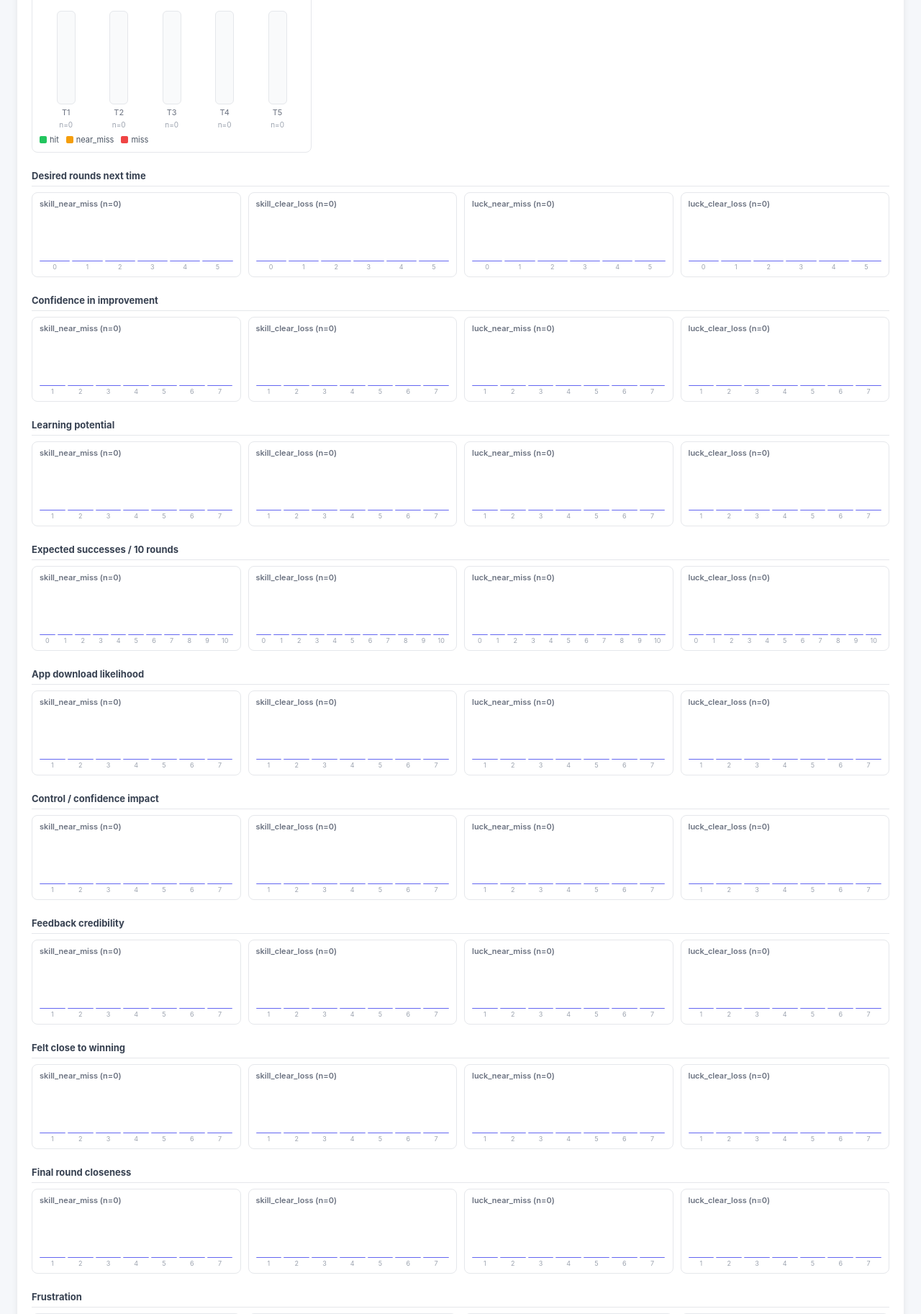
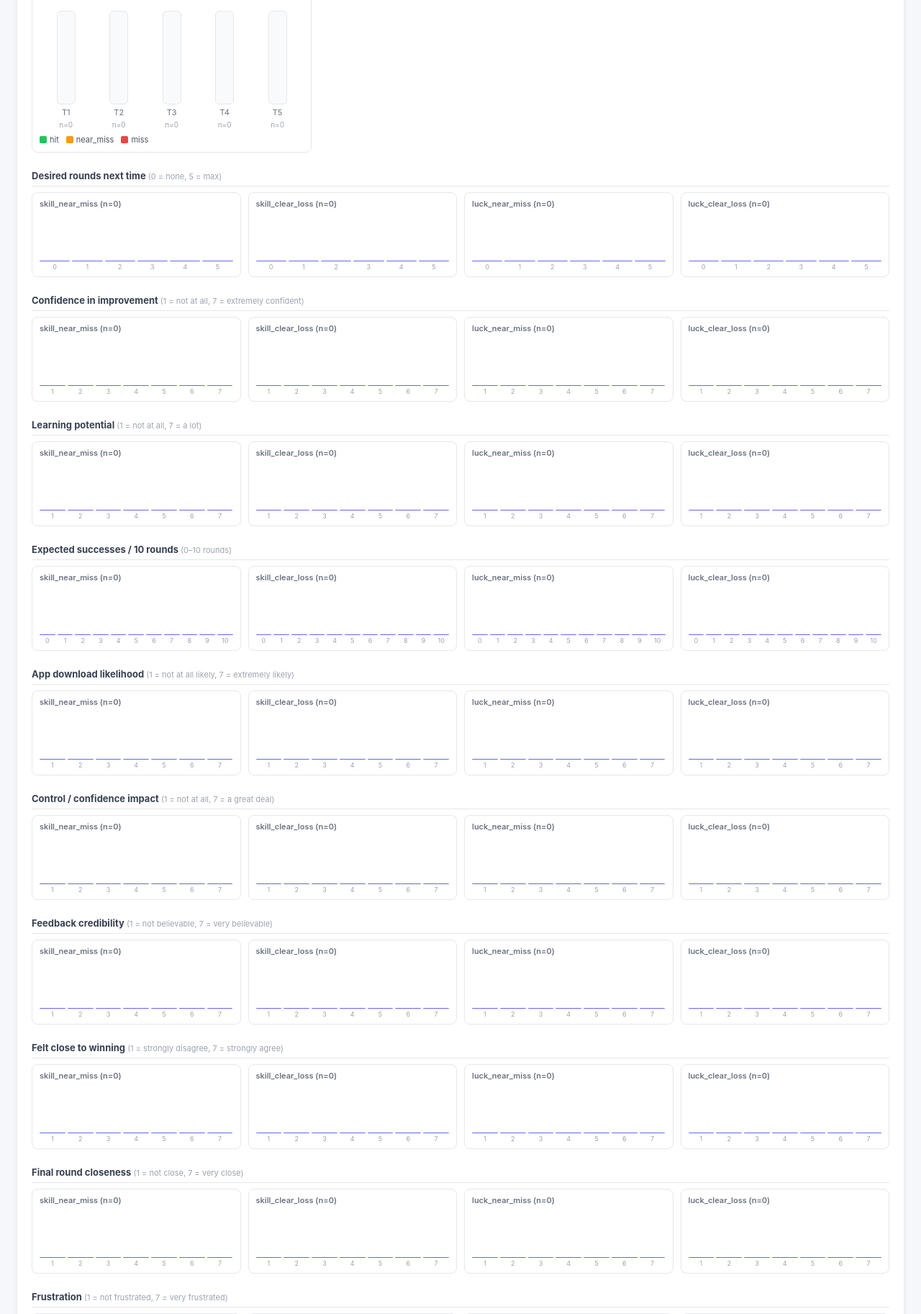
Before and after one commit to samuelfraley-bse/near-miss-experiment, a Flask app: page /dashboard in a window 1280 px wide. Shown: the part 1278-3103 px from the top of the page at 72% size. Run offline with Flask 3, Linux system fonts and the light colour scheme; tables that the repository leaves empty hold one stand-in row (values such as "Sample post"); some libraries are stand-ins or nearby versions.

Commit message:
update titles for histograms

```diff
--- a/templates/dashboard.html
+++ b/templates/dashboard.html
@@ -211,18 +211,18 @@
         let hideDev = true;
         const CONDITION_ORDER = ['skill_near_miss', 'skill_clear_loss', 'luck_near_miss', 'luck_clear_loss'];
         const SURVEY_QUESTIONS = [
-            { key: 'desired_rounds_next_time', label: 'Desired rounds next time', min: 0, max: 5 },
-            { key: 'improvement_confidence',   label: 'Confidence in improvement', min: 1, max: 7 },
-            { key: 'learning_potential',        label: 'Learning potential', min: 1, max: 7 },
-            { key: 'expected_success',          label: 'Expected successes / 10 rounds', min: 0, max: 10 },
-            { key: 'app_download_likelihood',   label: 'App download likelihood', min: 1, max: 7 },
-            { key: 'confidence_impact',         label: 'Control / confidence impact', min: 1, max: 7 },
-            { key: 'feedback_credibility',      label: 'Feedback credibility', min: 1, max: 7 },
-            { key: 'self_rated_accuracy',       label: 'Felt close to winning', min: 1, max: 7 },
-            { key: 'final_round_closeness',     label: 'Final round closeness', min: 1, max: 7 },
-            { key: 'frustration',               label: 'Frustration', min: 1, max: 7 },
-            { key: 'motivation',                label: 'Motivation', min: 1, max: 7 },
-            { key: 'luck_vs_skill',             label: 'Luck vs skill attribution', min: 1, max: 7 },
+            { key: 'desired_rounds_next_time', label: 'Desired rounds next time',       min: 0, max: 5,  scale: '0 = none, 5 = max' },
+            { key: 'improvement_confidence',   label: 'Confidence in improvement',      min: 1, max: 7,  scale: '1 = not at all, 7 = extremely confident' },
+            { key: 'learning_potential',        label: 'Learning potential',             min: 1, max: 7,  scale: '1 = not at all, 7 = a lot' },
+            { key: 'expected_success',          label: 'Expected successes / 10 rounds', min: 0, max: 10, scale: '0–10 rounds' },
+            { key: 'app_download_likelihood',   label: 'App download likelihood',        min: 1, max: 7,  scale: '1 = not at all likely, 7 = extremely likely' },
+            { key: 'confidence_impact',         label: 'Control / confidence impact',    min: 1, max: 7,  scale: '1 = not at all, 7 = a great deal' },
+            { key: 'feedback_credibility',      label: 'Feedback credibility',           min: 1, max: 7,  scale: '1 = not believable, 7 = very believable' },
+            { key: 'self_rated_accuracy',       label: 'Felt close to winning',          min: 1, max: 7,  scale: '1 = strongly disagree, 7 = strongly agree' },
+            { key: 'final_round_closeness',     label: 'Final round closeness',          min: 1, max: 7,  scale: '1 = not close, 7 = very close' },
+            { key: 'frustration',               label: 'Frustration',                    min: 1, max: 7,  scale: '1 = not frustrated, 7 = very frustrated' },
+            { key: 'motivation',                label: 'Motivation',                     min: 1, max: 7,  scale: '1 = not motivated, 7 = very motivated' },
+            { key: 'luck_vs_skill',             label: 'Luck vs skill attribution',      min: 1, max: 7,  scale: '1 = all luck, 7 = all skill' },
         ];
         const TABLE_CONFIG = {
             assignments: {
@@ -474,7 +474,7 @@
                 }).join('');
 
                 return `<div class="survey-section">
-                    <div class="survey-section-title">${q.label}</div>
+                    <div class="survey-section-title">${q.label} <span style="font-weight:400;color:#9ca3af;font-size:11px;">(${q.scale})</span></div>
                     <div class="survey-grid">${cards}</div>
                 </div>`;
             }).join('');
```
